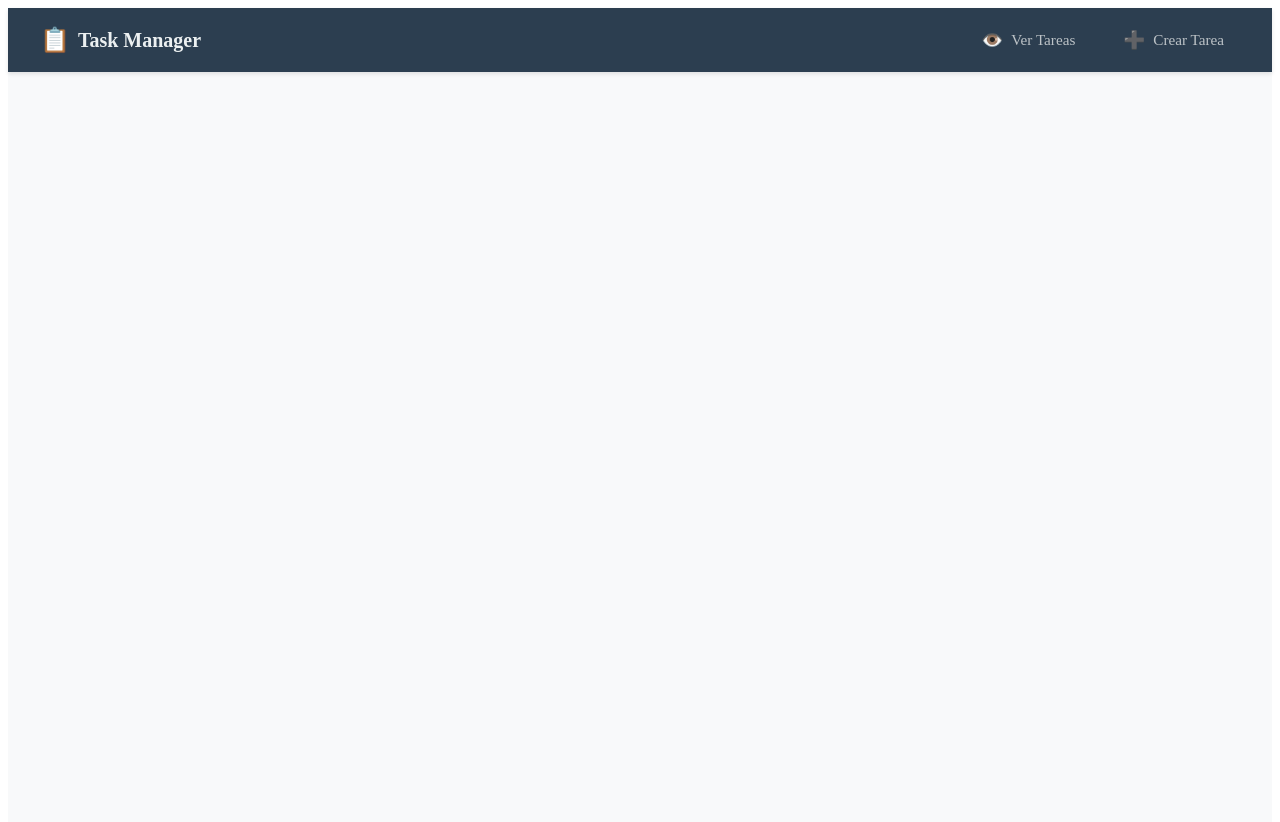
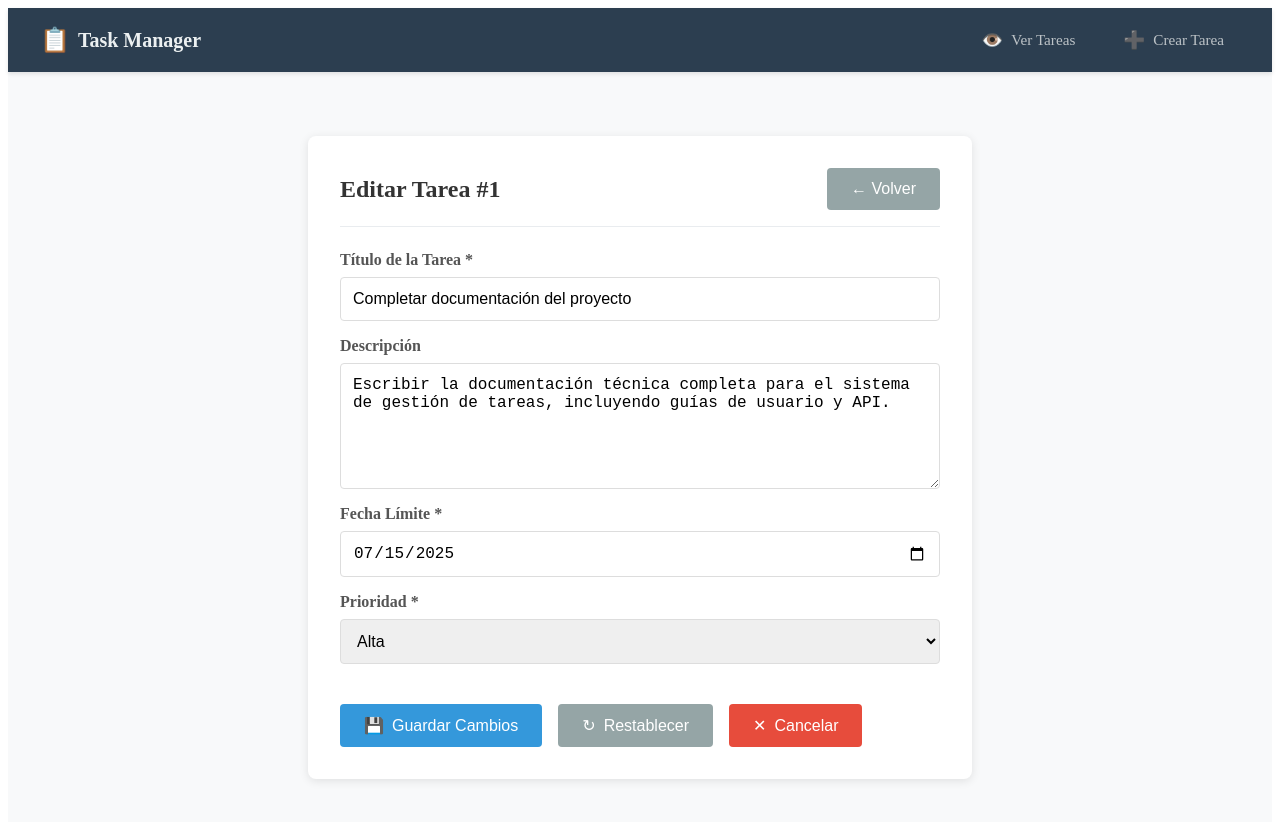
Before and after one commit to joseleoo/task-manager, an Angular app: page /tasks/edit/1 in a window 1280 px wide. Before the commit this address led to /. Shown: the top 822 px of the page. Built offline with nearby package versions, Linux system fonts and the light colour scheme.

Commit message:
feat: Implement task update functionality with form validation and error handling

```diff
--- a/src/app/app.routes.ts
+++ b/src/app/app.routes.ts
@@ -2,11 +2,13 @@ import {RouterModule, Routes } from '@angular/router';
 import { NgModule } from '@angular/core';
 import { Create } from './task/create/create';
 import { View } from './task/view/view';
+import { UpdateComponent } from './task/update/update';
 
 export const routes: Routes = [
   { path: '', redirectTo: 'tasks', pathMatch: 'full' },
   { path: 'tasks', component: View },
   { path: 'tasks/create', component: Create },
+  { path: 'tasks/edit/:id', component: UpdateComponent },
 ];
 
 @NgModule({
--- a/src/app/core/models/task.model.ts
+++ b/src/app/core/models/task.model.ts
@@ -1,7 +1,7 @@
 export interface Task {
   id: number;
   title: string;
-  description: string;
-  dueDate: Date;
-  priority?: 'low' | 'medium' | 'high';
+  description?: string;
+  dueDate: Date | string; // Allow both Date and string types
+  priority: 'low' | 'medium' | 'high';
 }
--- /dev/null
+++ b/src/app/task/update/update.css
@@ -0,0 +1,192 @@
+.update-task-container {
+  max-width: 600px;
+  margin: 2rem auto;
+  padding: 2rem;
+  background: #fff;
+  border-radius: 8px;
+  box-shadow: 0 2px 10px rgba(0, 0, 0, 0.1);
+}
+
+/* Header */
+.header {
+  display: flex;
+  justify-content: space-between;
+  align-items: center;
+  margin-bottom: 1.5rem;
+  padding-bottom: 1rem;
+  border-bottom: 1px solid #e9ecef;
+}
+
+.header h2 {
+  color: #333;
+  margin: 0;
+}
+
+/* Loading State */
+.loading-state {
+  text-align: center;
+  padding: 3rem 1rem;
+}
+
+.spinner {
+  width: 40px;
+  height: 40px;
+  border: 4px solid #f3f3f3;
+  border-top: 4px solid #3498db;
+  border-radius: 50%;
+  animation: spin 1s linear infinite;
+  margin: 0 auto 1rem;
+}
+
+@keyframes spin {
+  0% { transform: rotate(0deg); }
+  100% { transform: rotate(360deg); }
+}
+
+/* Error State */
+.error-state {
+  text-align: center;
+  padding: 3rem 1rem;
+}
+
+.error-icon {
+  font-size: 3rem;
+  margin-bottom: 1rem;
+}
+
+.error-state h3 {
+  color: #e74c3c;
+  margin-bottom: 1rem;
+}
+
+.error-state p {
+  color: #666;
+  margin-bottom: 2rem;
+}
+
+/* Form Styles */
+.task-form {
+  display: flex;
+  flex-direction: column;
+  gap: 1rem;
+}
+
+.form-group {
+  display: flex;
+  flex-direction: column;
+}
+
+.form-group label {
+  font-weight: 600;
+  margin-bottom: 0.5rem;
+  color: #555;
+}
+
+.form-control {
+  padding: 0.75rem;
+  border: 1px solid #ddd;
+  border-radius: 4px;
+  font-size: 1rem;
+  transition: border-color 0.3s ease, box-shadow 0.3s ease;
+}
+
+.form-control:focus {
+  outline: none;
+  border-color: #3498db;
+  box-shadow: 0 0 0 2px rgba(52, 152, 219, 0.2);
+}
+
+.form-control:invalid:not(:focus) {
+  border-color: #e74c3c;
+}
+
+.error-message {
+  color: #e74c3c;
+  font-size: 0.875rem;
+  margin-top: 0.25rem;
+}
+
+/* Form Actions */
+.form-actions {
+  display: flex;
+  gap: 1rem;
+  margin-top: 1.5rem;
+  flex-wrap: wrap;
+}
+
+.btn {
+  display: flex;
+  align-items: center;
+  gap: 0.5rem;
+  padding: 0.75rem 1.5rem;
+  border: none;
+  border-radius: 4px;
+  font-size: 1rem;
+  font-weight: 500;
+  cursor: pointer;
+  transition: all 0.3s ease;
+  text-decoration: none;
+}
+
+.btn-primary {
+  background-color: #3498db;
+  color: white;
+}
+
+.btn-primary:hover:not(:disabled) {
+  background-color: #2980b9;
+  transform: translateY(-1px);
+}
+
+.btn-primary:disabled {
+  background-color: #bdc3c7;
+  cursor: not-allowed;
+  transform: none;
+}
+
+.btn-secondary {
+  background-color: #95a5a6;
+  color: white;
+}
+
+.btn-secondary:hover {
+  background-color: #7f8c8d;
+  transform: translateY(-1px);
+}
+
+.btn-cancel {
+  background-color: #e74c3c;
+  color: white;
+}
+
+.btn-cancel:hover {
+  background-color: #c0392b;
+  transform: translateY(-1px);
+}
+
+textarea.form-control {
+  resize: vertical;
+  min-height: 100px;
+}
+
+/* Responsive Design */
+@media (max-width: 768px) {
+  .update-task-container {
+    margin: 1rem;
+    padding: 1rem;
+  }
+
+  .header {
+    flex-direction: column;
+    gap: 1rem;
+    align-items: stretch;
+  }
+
+  .form-actions {
+    flex-direction: column;
+  }
+
+  .btn {
+    justify-content: center;
+  }
+}
--- /dev/null
+++ b/src/app/task/update/update.html
@@ -0,0 +1,121 @@
+<div class="update-task-container">
+  <!-- Loading State -->
+  <div *ngIf="isLoading" class="loading-state">
+    <div class="spinner"></div>
+    <p>Cargando tarea...</p>
+  </div>
+
+  <!-- Error State -->
+  <div *ngIf="errorMessage && !isLoading" class="error-state">
+    <div class="error-icon">⚠️</div>
+    <h3>Error</h3>
+    <p>{{ errorMessage }}</p>
+    <button class="btn btn-secondary" (click)="cancelEdit()">
+      Volver a Tareas
+    </button>
+  </div>
+
+  <!-- Edit Form -->
+  <div *ngIf="!isLoading && !errorMessage" class="edit-form-container">
+    <div class="header">
+      <h2>Editar Tarea #{{ taskId }}</h2>
+      <button class="btn btn-secondary" (click)="cancelEdit()">
+        ← Volver
+      </button>
+    </div>
+
+    <form (ngSubmit)="updateTask()" #taskForm="ngForm" class="task-form">
+      <!-- Title Field -->
+      <div class="form-group">
+        <label for="title">Título de la Tarea *</label>
+        <input
+          type="text"
+          id="title"
+          name="title"
+          [(ngModel)]="task.title"
+          required
+          placeholder="Ingresa el título de la tarea"
+          class="form-control"
+          #title="ngModel">
+        <div class="error-message" *ngIf="title.invalid && title.touched">
+          El título es requerido
+        </div>
+      </div>
+
+      <!-- Description Field -->
+      <div class="form-group">
+        <label for="description">Descripción</label>
+        <textarea
+          id="description"
+          name="description"
+          [(ngModel)]="task.description"
+          placeholder="Descripción detallada de la tarea (opcional)"
+          class="form-control"
+          rows="4"></textarea>
+      </div>
+
+      <!-- Due Date Field -->
+      <div class="form-group">
+        <label for="dueDate">Fecha Límite *</label>
+        <input
+          type="date"
+          id="dueDate"
+          name="dueDate"
+          [(ngModel)]="task.dueDate"
+          required
+          class="form-control"
+          #dueDate="ngModel">
+        <div class="error-message" *ngIf="dueDate.invalid && dueDate.touched">
+          La fecha límite es requerida
+        </div>
+
+      </div>
+
+      <!-- Priority Field -->
+      <div class="form-group">
+        <label for="priority">Prioridad *</label>
+        <select
+          id="priority"
+          name="priority"
+          [(ngModel)]="task.priority"
+          required
+          class="form-control"
+          #priority="ngModel">
+          <option value="low">Baja</option>
+          <option value="medium">Media</option>
+          <option value="high">Alta</option>
+        </select>
+        <div class="error-message" *ngIf="priority.invalid && priority.touched">
+          La prioridad es requerida
+        </div>
+      </div>
+
+      <!-- Form Actions -->
+      <div class="form-actions">
+        <button
+          type="submit"
+          class="btn btn-primary"
+          [disabled]="taskForm.invalid">
+          <span class="icon">💾</span>
+          Guardar Cambios
+        </button>
+
+        <button
+          type="button"
+          class="btn btn-secondary"
+          (click)="resetForm()">
+          <span class="icon">↻</span>
+          Restablecer
+        </button>
+
+        <button
+          type="button"
+          class="btn btn-cancel"
+          (click)="cancelEdit()">
+          <span class="icon">✕</span>
+          Cancelar
+        </button>
+      </div>
+    </form>
+  </div>
+</div>
--- /dev/null
+++ b/src/app/task/update/update.ts
@@ -0,0 +1,109 @@
+import { Component, OnInit } from '@angular/core';
+import { CommonModule } from '@angular/common';
+import { FormsModule } from '@angular/forms';
+import { Router, ActivatedRoute } from '@angular/router';
+import { Task } from '../../core/models/task.model';
+import { TaskService } from '../../core/services/task';
+
+@Component({
+  selector: 'app-update',
+  standalone: true,
+  imports: [CommonModule, FormsModule],
+  templateUrl: './update.html',
+  styleUrl: './update.css'
+})
+export class UpdateComponent implements OnInit {
+  task: Task = this.getDefaultTask();
+  taskId: number = 0;
+  isLoading: boolean = true;
+  errorMessage: string = '';
+
+  constructor(
+    private taskService: TaskService,
+    private router: Router,
+    private route: ActivatedRoute
+  ) {}
+
+  ngOnInit(): void {
+    this.loadTask();
+  }
+
+  private loadTask(): void {
+    const id = this.route.snapshot.paramMap.get('id');
+    if (id) {
+      this.taskId = +id;
+      const foundTask = this.taskService.getTaskById(this.taskId);
+
+      if (foundTask) {
+        this.task = {
+          ...foundTask,
+          // Convert Date object to string format for input[type="date"]
+          dueDate: this.formatDateForInput(foundTask.dueDate)
+        };
+        this.isLoading = false;
+      } else {
+        this.errorMessage = 'Tarea no encontrada';
+        this.isLoading = false;
+      }
+    } else {
+      this.errorMessage = 'ID de tarea inválido';
+      this.isLoading = false;
+    }
+  }
+
+  private getDefaultTask(): Task {
+    return {
+      id: 0,
+      title: '',
+      description: '',
+      dueDate: this.formatDateForInput(new Date()),
+      priority: 'medium',
+    };
+  }
+
+  private formatDateForInput(date: Date | string): string {
+    // Handle both Date objects and date strings
+    const dateObj = typeof date === 'string' ? new Date(date) : date;
+
+    // Format date as YYYY-MM-DD for input[type="date"]
+    const year = dateObj.getFullYear();
+    const month = String(dateObj.getMonth() + 1).padStart(2, '0');
+    const day = String(dateObj.getDate()).padStart(2, '0');
+
+    return `${year}-${month}-${day}`;
+  }
+
+  updateTask(): void {
+    if (this.validateTask()) {
+      // Convert the date string back to Date object before saving
+      const taskToUpdate: Task = {
+        ...this.task,
+        dueDate: new Date(this.task.dueDate)
+      };
+
+      this.taskService.updateTask(this.taskId, taskToUpdate);
+      this.router.navigate(['/tasks']);
+    }
+  }
+
+  private validateTask(): boolean {
+    if (!this.task.title.trim()) {
+      this.errorMessage = 'El título es requerido';
+      return false;
+    }
+    if (!this.task.dueDate) {
+      this.errorMessage = 'La fecha límite es requerida';
+      return false;
+    }
+    this.errorMessage = '';
+    return true;
+  }
+
+  resetForm(): void {
+    this.loadTask();
+  }
+
+  cancelEdit(): void {
+    this.router.navigate(['/tasks']);
+  }
+}
--- a/src/app/task/view/view.html
+++ b/src/app/task/view/view.html
@@ -33,7 +33,7 @@
       </div>
 
       <div class="task-actions">
-        <button class="btn btn-edit" title="Editar tarea">
+        <button class="btn btn-edit" [routerLink]="['/tasks/edit', task.id]" title="Editar tarea">
           <span class="icon">✏️</span>
           Editar
         </button>
```
Also changed, not shown: 1 other file (tests, documents, lock files or other folders).
